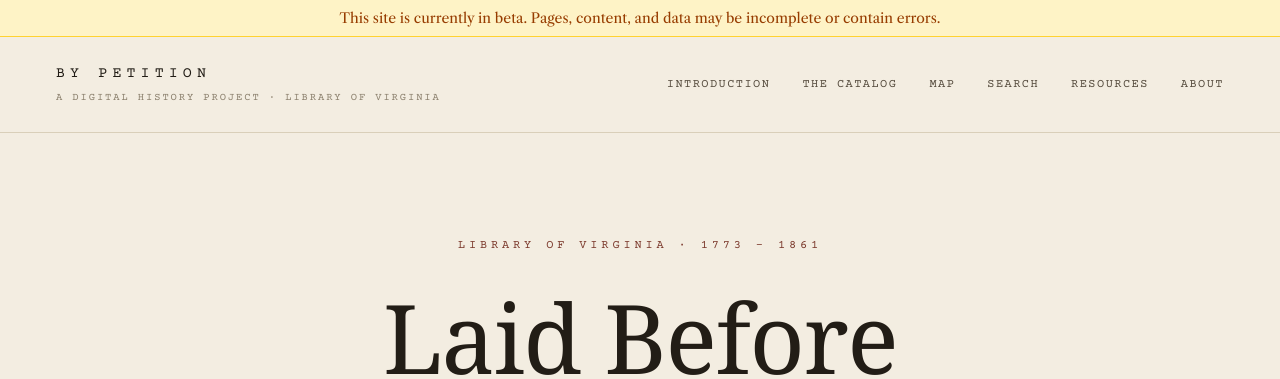
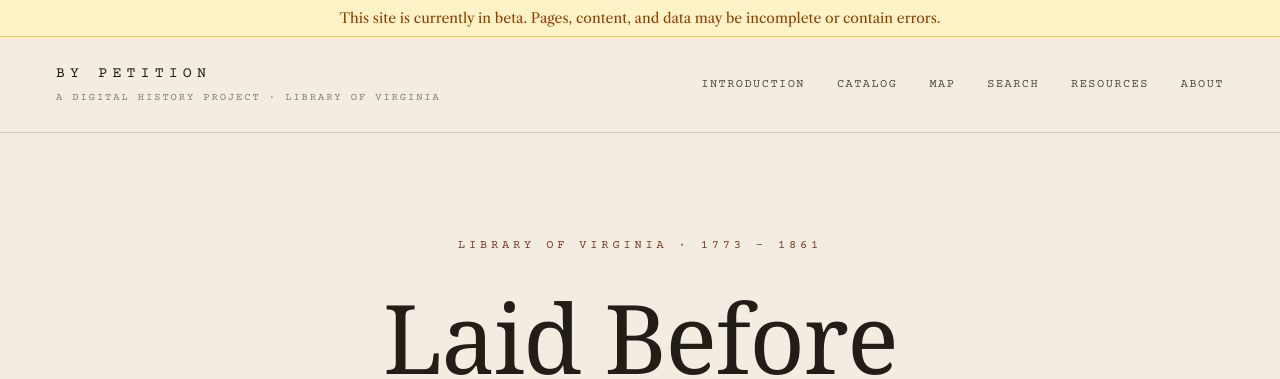
Before and after one commit to chnm/va-petitions, a Django app: page / in a window 1280 px wide. Shown: the top 379 px of the page. Run offline with Django 5.2, Linux system fonts and the light colour scheme; data that the repository does not hold is empty; style sheets or scripts are compiled from the project's sources; some libraries are stand-ins or nearby versions; some web fonts are replaced.

Commit message:
style: Adjusted catalog link name in nav

```diff
--- a/templates/base.html
+++ b/templates/base.html
@@ -26,7 +26,7 @@
         </a>
         <nav class="flex gap-8 font-mono text-[12px] tracking-[0.12em] uppercase text-ink-soft">
             <a class="hover:text-accent{% if nav_active == 'introduction' %} text-ink border-b border-accent pb-[3px]{% endif %}" href="{% url 'pages:introduction' %}">Introduction</a>
-            <a class="hover:text-accent{% if nav_active == 'catalog' %} text-ink border-b border-accent pb-[3px]{% endif %}" href="{% url 'petitions:catalog' %}">The Catalog</a>
+            <a class="hover:text-accent{% if nav_active == 'catalog' %} text-ink border-b border-accent pb-[3px]{% endif %}" href="{% url 'petitions:catalog' %}">Catalog</a>
             <a class="hover:text-accent{% if nav_active == 'map' %} text-ink border-b border-accent pb-[3px]{% endif %}" href="{% url 'petitions:map' %}">Map</a>
             <a class="hover:text-accent{% if nav_active == 'search' %} text-ink border-b border-accent pb-[3px]{% endif %}" href="{% url 'petitions:search' %}">Search</a>
             <a class="hover:text-accent{% if nav_active == 'resources' %} text-ink border-b border-accent pb-[3px]{% endif %}" href="{% url 'pages:resources' %}">Resources</a>
```
